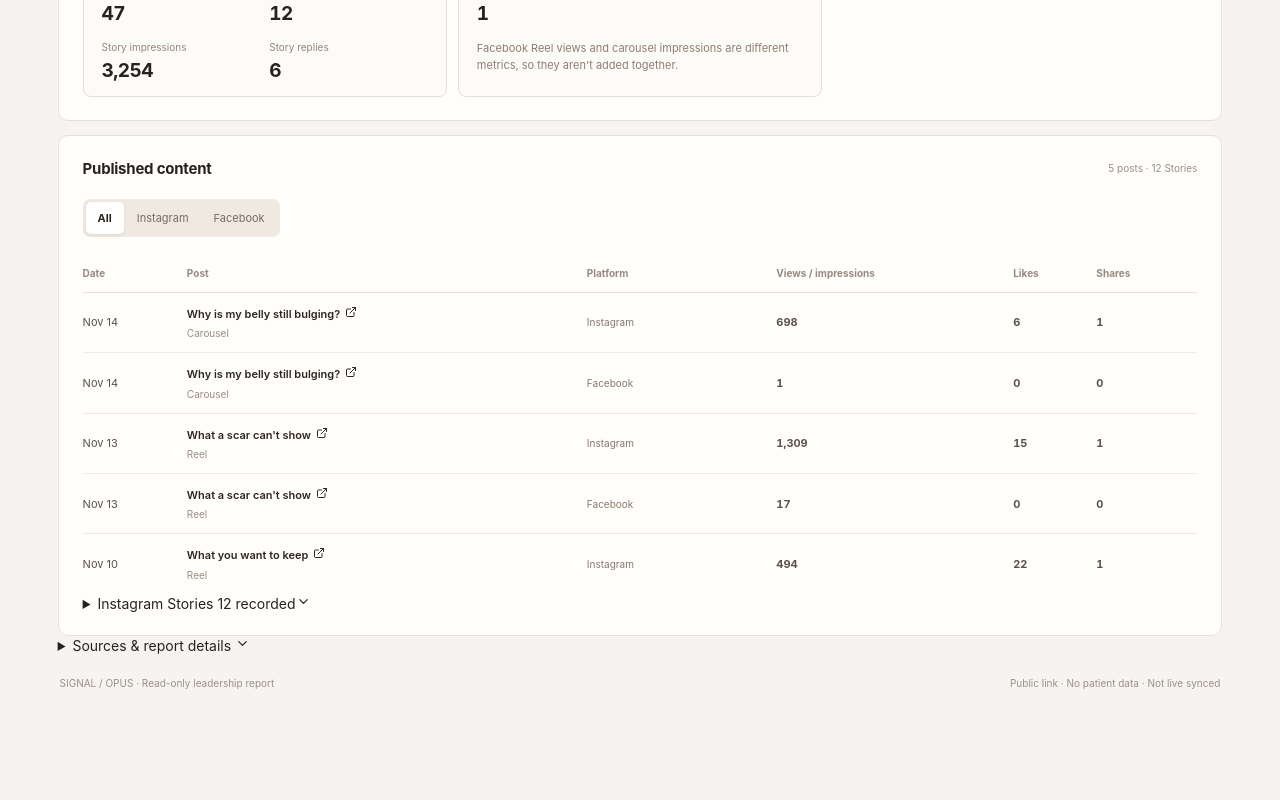
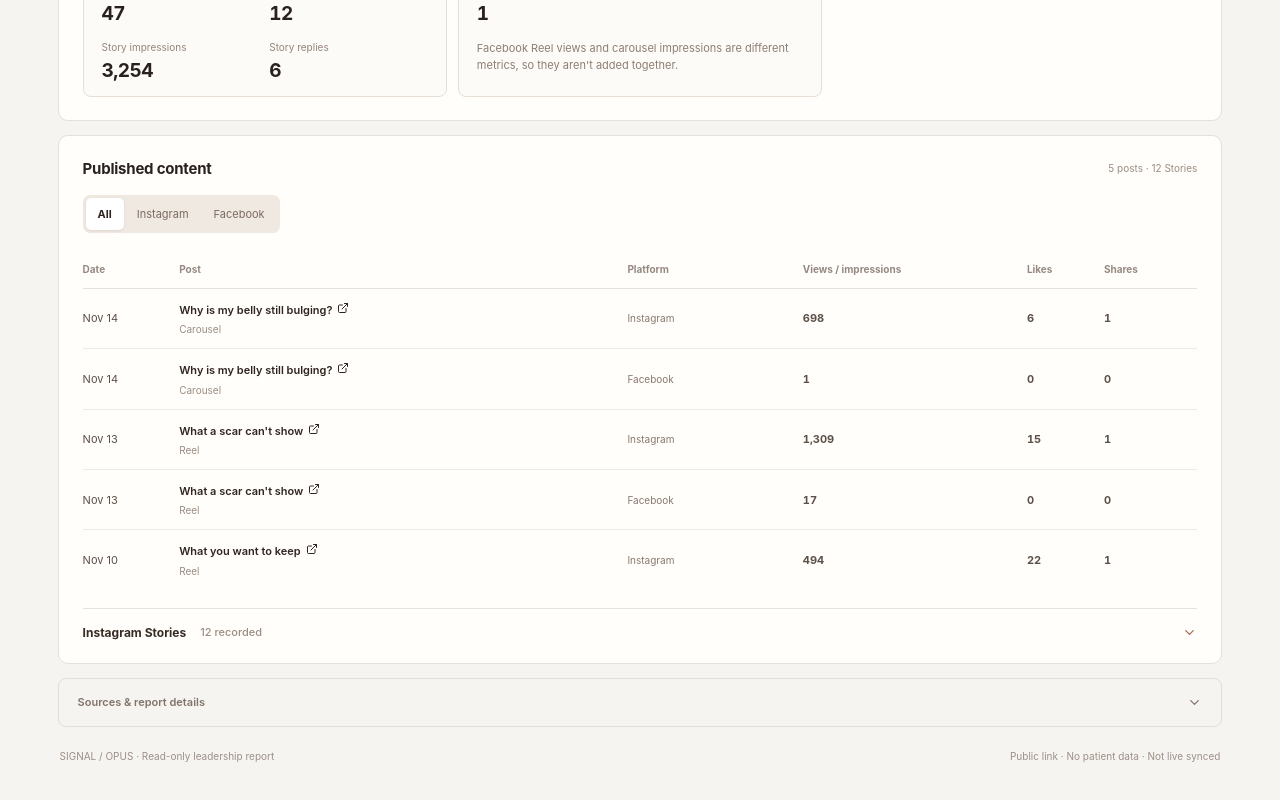
Before and after one commit to amydojo/social-signal, a Next.js app: page /frew in a window 1280 px wide. Shown: the part 875-1675 px from the top of the page. Before the commit the page ends 1622 px from the top, so only its background shows below. Built offline with nearby package versions, Linux system fonts and the light colour scheme.

Commit message:
Style compact published content and optional story/source details

```diff
--- a/app/frew/frew.css
+++ b/app/frew/frew.css
@@ -153,3 +153,40 @@
   .frew-table{white-space:normal;}
   .frew-postlog{break-before:page;}
 }
+
+
+/* A quieter leadership view: publishing results, not a spreadsheet checklist */
+.frew-postlog .frew-panel-head{margin-bottom:17px;}
+.frew-postlog .frew-table th:nth-child(2){min-width:230px;}
+.frew-postlog .frew-table th:nth-child(4){min-width:115px;}
+.frew-stories-details{margin-top:18px;border-top:1px solid #e8e1da;padding-top:16px;}
+.frew-stories-details>summary{display:flex;align-items:center;gap:9px;cursor:pointer;list-style:none;color:#372b25;font-size:12px;font-weight:660;}
+.frew-stories-details>summary::-webkit-details-marker{display:none;}
+.frew-stories-details>summary span{color:#9b8c83;font-weight:500;font-size:11px;margin-left:5px;}
+.frew-stories-details>summary svg{margin-left:auto;color:#a16b54;transition:transform .15s;}
+.frew-stories-details[open]>summary svg{transform:rotate(180deg);}
+.frew-stories-list{margin-top:17px;border-top:1px solid #e8e1da;}
+.frew-stories-list>div{display:grid;grid-template-columns:78px minmax(0,1fr) 115px;gap:13px;align-items:center;padding:12px 0;border-bottom:1px solid #eee9e4;font-size:11px;line-height:1.45;color:#62564d;}
+.frew-stories-list>div>span{color:#96867b;}
+.frew-stories-list a{color:#302420;display:inline-flex;gap:5px;align-items:baseline;text-decoration:none;font-weight:600;}
+.frew-stories-list a:hover{text-decoration:underline;color:#a1604d;}
+.frew-stories-list b{text-align:right;font-size:13px;font-weight:670;font-variant-numeric:tabular-nums;white-space:nowrap;}
+.frew-stories-list b small{font-size:10px;color:#9b8c83;font-weight:450;}
+.frew-empty{padding:16px 0;color:#8d7e73;font-size:12px;}
+.frew-source-details{margin-top:14px;background:transparent;border:1px solid #e3ddd5;border-radius:8px;padding:16px 19px;color:#80736a;font-size:11px;}
+.frew-source-details>summary{display:flex;align-items:center;gap:10px;list-style:none;cursor:pointer;color:#80736a;font-size:11px;font-weight:600;}
+.frew-source-details>summary::-webkit-details-marker{display:none;}
+.frew-source-details>summary svg{margin-left:auto;transition:transform .15s;}
+.frew-source-details[open]>summary svg{transform:rotate(180deg);}
+.frew-source-details p{margin:13px 0;line-height:1.6;max-width:750px;}
+.frew-source-details .frew-evidence-links{margin-top:15px;}
+@media(max-width:730px){
+  .frew-stories-list>div{grid-template-columns:60px minmax(0,1fr) 87px;gap:8px;}
+  .frew-stories-list b{font-size:12px;}
+  .frew-stories-list b small{display:block;font-size:9px;}
+  .frew-source-details{padding:14px;}
+}
+@media print{
+  .frew-source-details,.frew-stories-details>summary{display:none!important;}
+  .frew-stories-details[open] .frew-stories-list{display:block;}
+}
```
